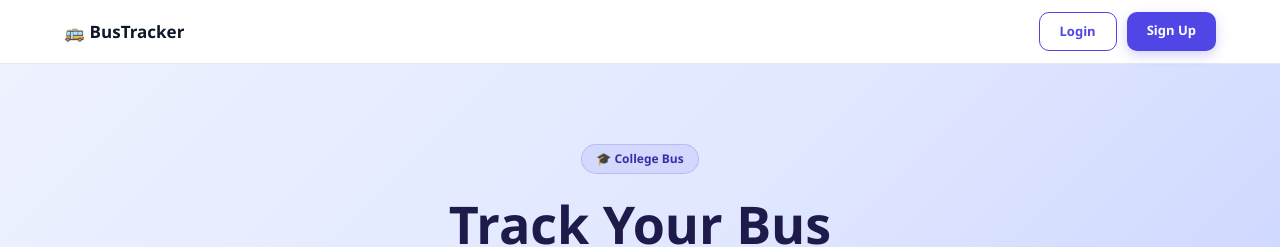
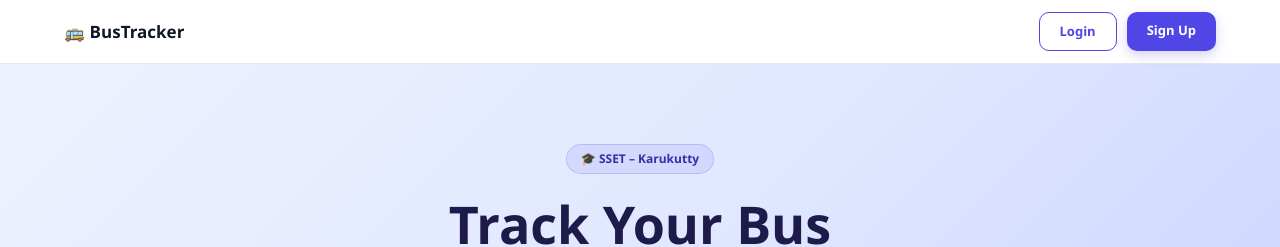
Before and after one commit to Achuthnarayan/Bustracker, a Next.js app: page / in a window 1280 px wide. Shown: the top 247 px of the page. Built offline with nearby package versions, Linux system fonts and the light colour scheme.

Commit message:
landing: restore SSET Karukutty badge

```diff
--- a/src/app/page.tsx
+++ b/src/app/page.tsx
@@ -69,7 +69,7 @@ export default function LandingPage() {
 
       {/* Hero */}
       <section style={s.hero}>
-        <div style={s.badge}>🎓 College Bus</div>
+        <div style={s.badge}>🎓 SSET – Karukutty</div>
         <h1 style={s.h1}>Track Your Bus<br />In Real Time</h1>
         <p style={s.heroP}>
           Never miss your college bus again. Live GPS updates, ML-powered arrival estimates,
```
